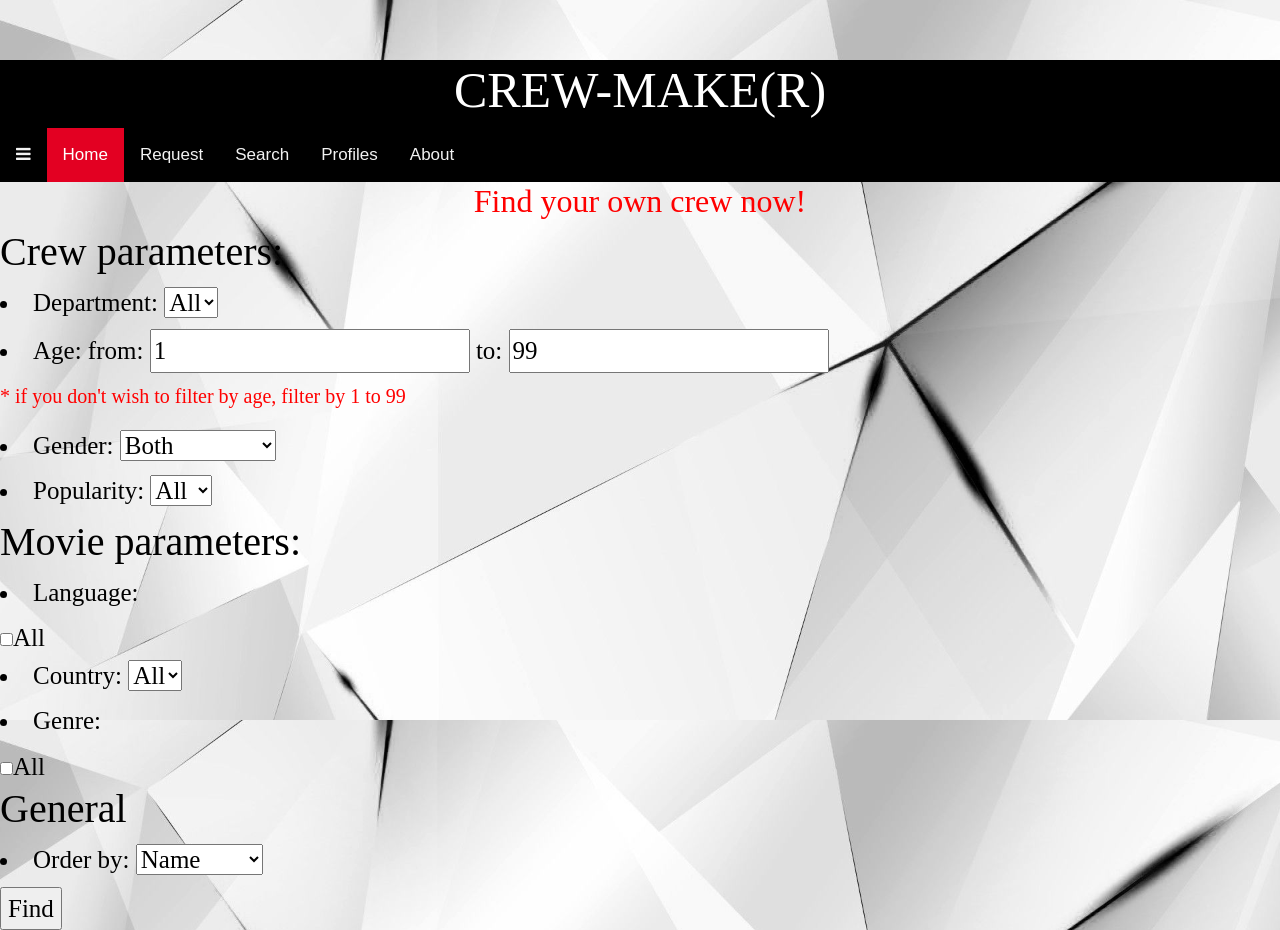
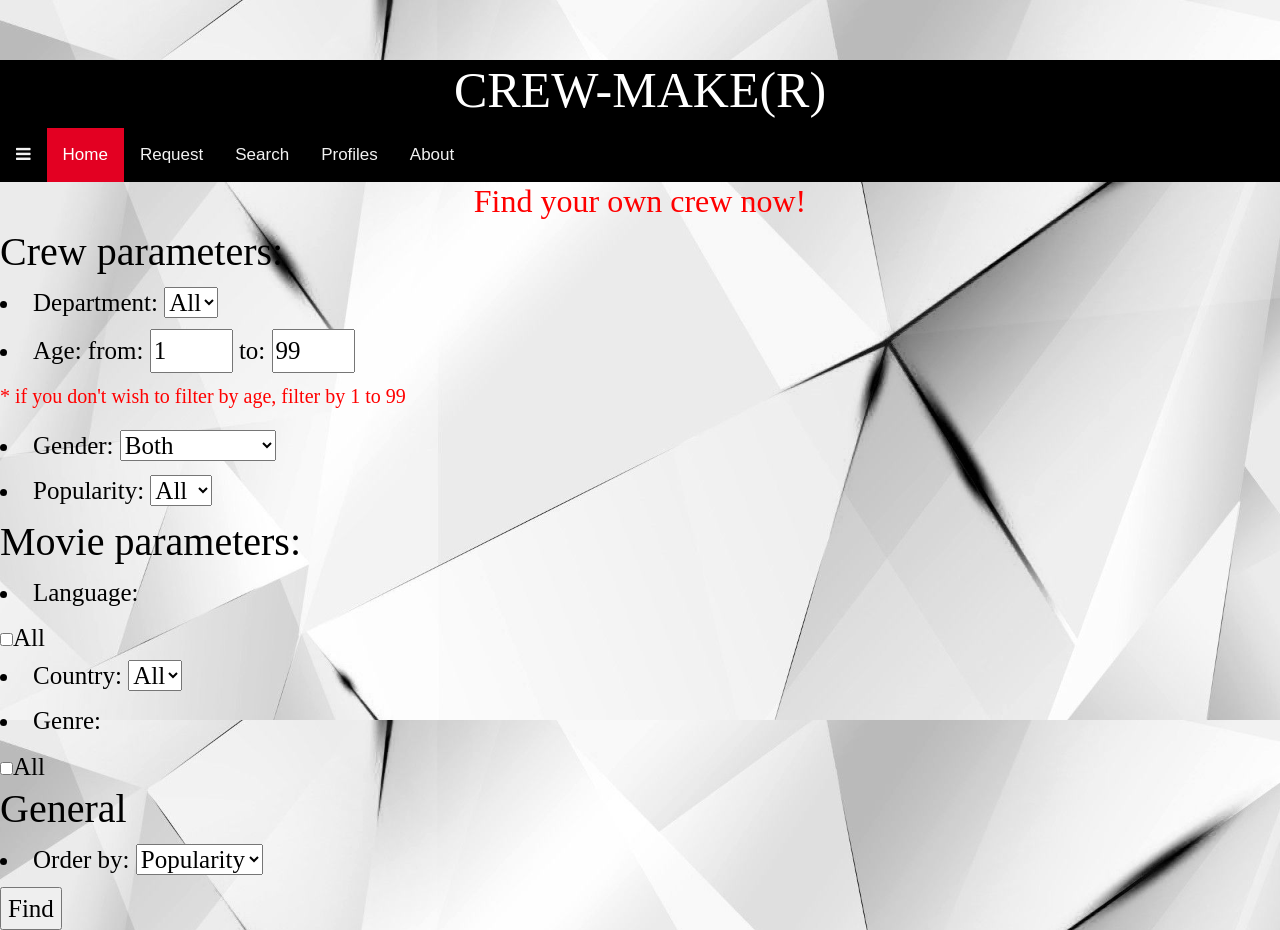
Before and after one commit to mor282/DBS, a Flask app: page /search in a window 1280 px wide. Run offline with Flask 2, Linux system fonts and the light colour scheme; data that the repository does not hold is empty; some libraries are stand-ins or nearby versions.

Commit message:
Add files via upload

```diff
--- a/DBS_FINAL_PROJECT/SRC/APPLICATION-SOURCE-CODE/templates/regular_search.html
+++ b/DBS_FINAL_PROJECT/SRC/APPLICATION-SOURCE-CODE/templates/regular_search.html
@@ -17,8 +17,8 @@
 		</li>
 		<li>
 			<label>Age:</label>
-			<label>from: <input type="number" id="from" name="from" value="1"></label>
-			<label>to: <input type="number" id="to" name="to" value="99"></label>
+			<label>from: <input type="number" id="from" name="from" value="1" min="1" max="99"></label>
+			<label>to: <input type="number" id="to" name="to" value="99" min="1" max="99"></label>
 		</li>
 		<p style="color:red; font-size:20px;">* if you don't wish to filter by age, filter by 1 to 99</p>
 		<li>
@@ -70,10 +70,10 @@
 		</li>
 		<h1>General</h1>
 		<li><label>Order by: </label>
-			<select name="orderby">
-				<option value="name">Name</option>
-				<option value="popularity">Popularity</option>
-				<option value="age">Age</option>
+			<select name="orderby" id="orderby">
+				<option value="1">Popularity</option>
+				<option value="2">Name</option>
+				<option value="3">Age</option>
 			</select>
 		</li>
 
--- a/DBS_FINAL_PROJECT/SRC/APPLICATION-SOURCE-CODE/templates/search_res.html
+++ b/DBS_FINAL_PROJECT/SRC/APPLICATION-SOURCE-CODE/templates/search_res.html
@@ -41,6 +41,7 @@
 		{% endif %}
 
 		{% if length > 0 %}
+
 		{% for person in results %}
 
 			<p style="text-align:center;"><img src={{person[4]}} width="150" height="200">
```
